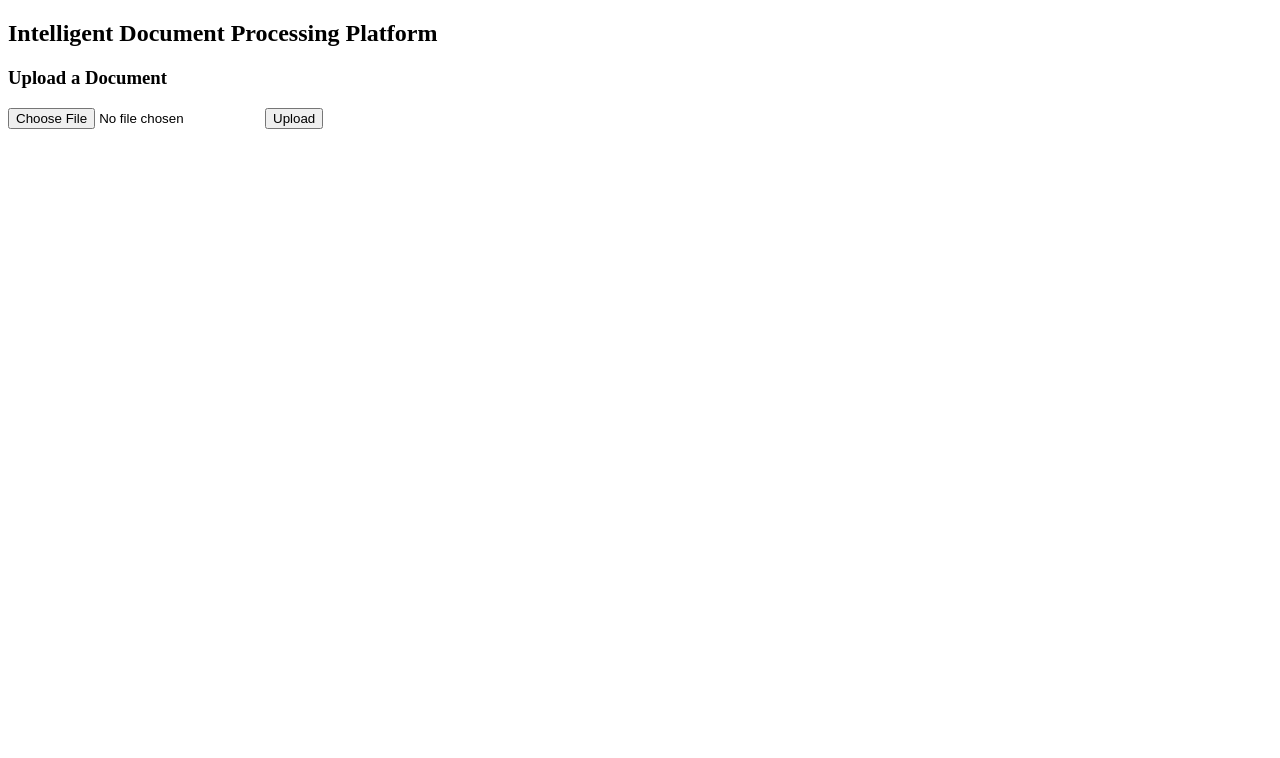
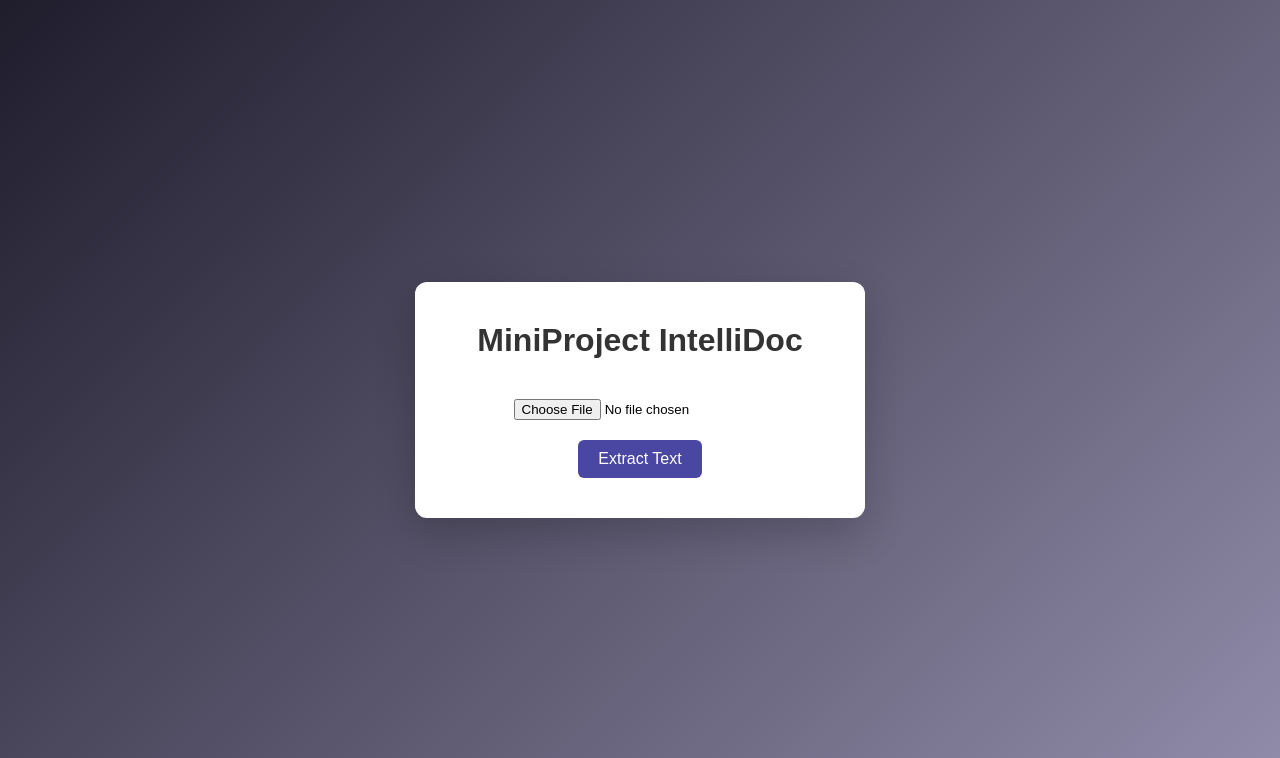
Before and after one commit to aakashsingghh/MiniProjectIntelliDoc, a Flask app: page / in a window 1280 px wide. Shown: the top 758 px of the page. Run offline with Flask 3, Linux system fonts and the light colour scheme.

Commit message:
Integrating the style.css file in upload.html

```diff
--- a/templates/upload.html
+++ b/templates/upload.html
@@ -1,22 +1,29 @@
 <!DOCTYPE html>
 <html>
 <head>
+
+   <link rel="stylesheet" href="{{ url_for('static', filename='style.css') }}">
     <title>IDP - Upload Document</title>
+
 </head>
 <body>
-    <h2>Intelligent Document Processing Platform</h2>
-    <h3>Upload a Document</h3>
 
-    <form action="/upload" method="post" enctype="multipart/form-data">
-        <input type="file" name="document" required>
-        <button type="submit">Upload</button>
-    </form>
+    <div class="container">
+        <h1>MiniProject IntelliDoc</h1>
 
-    {% if text %}
-<hr>
-<h3>Extracted Text:</h3>
-<pre style="text-align:left; white-space: pre-wrap;">{{ text }}</pre>
-{% endif %}
+        <form method="POST" enctype="multipart/form-data">
+            <input type="file" name="file" required>
+            <br>
+            <button type="submit">Extract Text</button>
+        </form>
+
+        {% if text %}
+        <div class="result">
+            <h3>Extracted Text:</h3>
+            <p>{{ text }}</p>
+        </div>
+        {% endif %}
+    </div>
 
 </body>
 </html>
```
